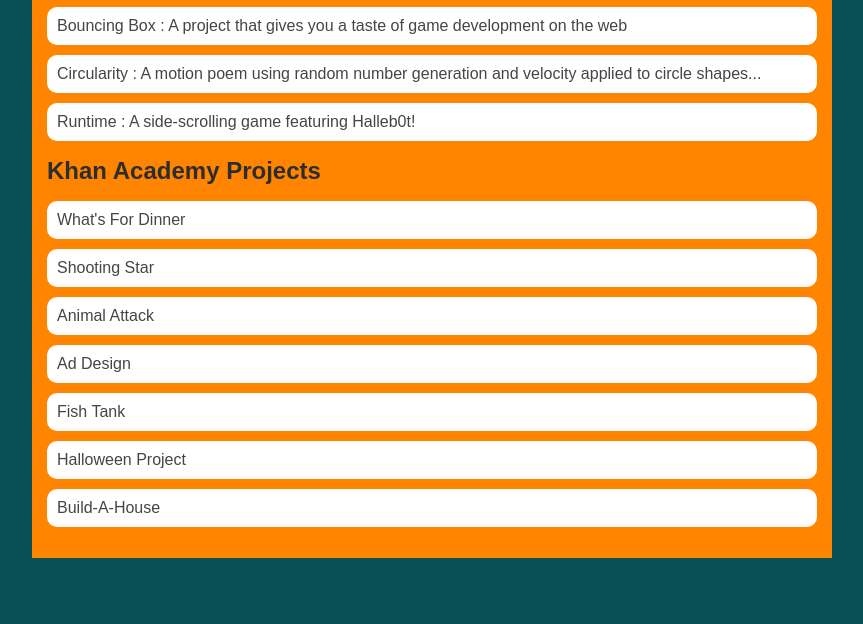
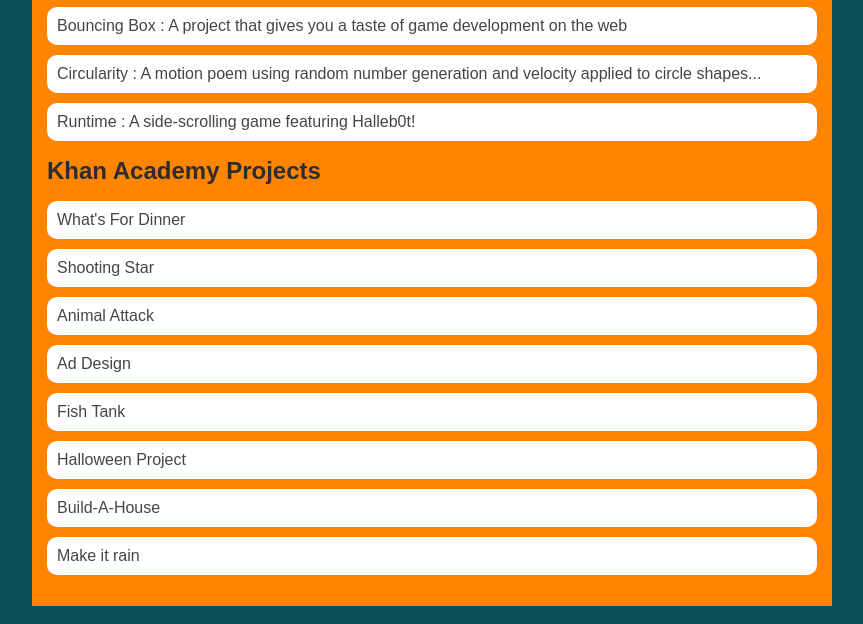
Before and after one commit to russellamato/russellamato.github.io, a plain HTML site: page portfolio.html in a window 1280 px wide. Shown: the part 197-821 px from the top of the page, without its empty margins (208-1071 px from the left). Before the commit the page ends 800 px from the top, so only its background shows below. Drawn offline with Linux system fonts and the light colour scheme.

Commit message:
added make it rain

```diff
--- a/portfolio.html
+++ b/portfolio.html
@@ -35,6 +35,7 @@
                         <li><a href = https://www.khanacademy.org/computer-programming/spin-off-of-project-fish-tank/4991928212701184>Fish Tank</a></li>
                         <li><a href = https://www.khanacademy.org/computer-programming/halloween-project/5381196242272256>Halloween Project</a></li>
                         <li><a href = https://www.khanacademy.org/computer-programming/construction-on-wheels/6683675737112576> Build-A-House</a></li>
+                        <li><a href = https://www.khanacademy.org/computer-programming/bullet-hell/5955746967240704>Make it rain</a></li>
                     </ul>
                 </div>
             </main>
```
